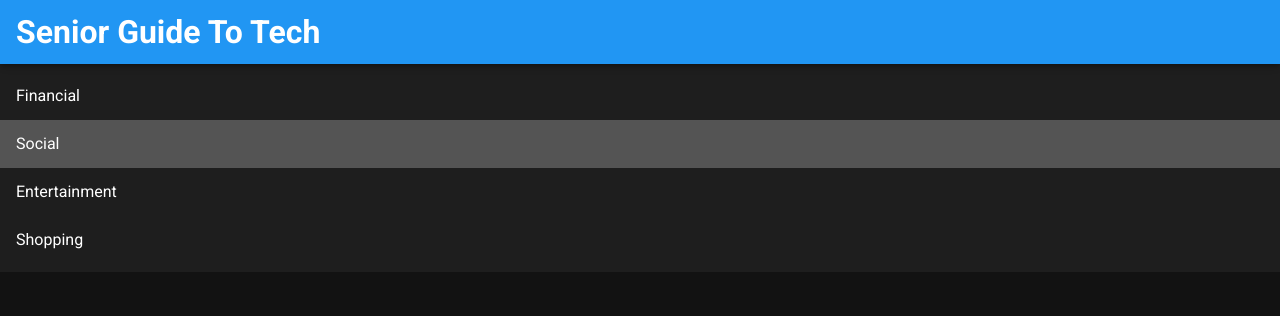
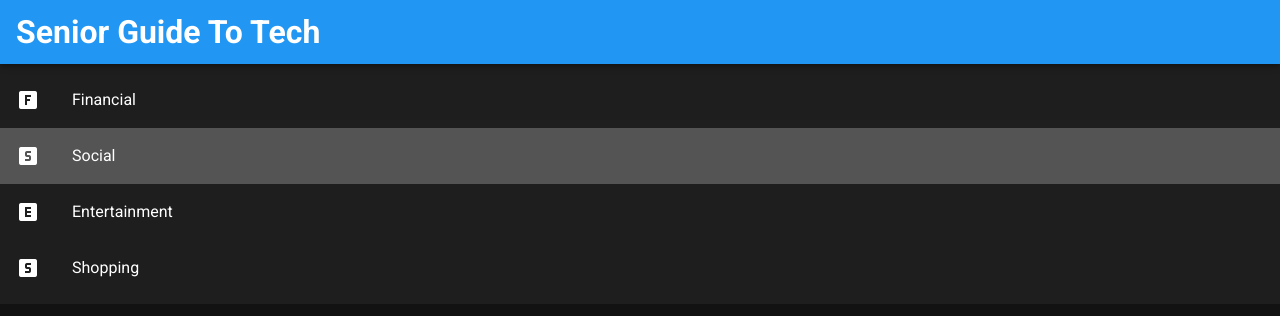
Before and after one commit to Dante12129/SeniorGuideToTech, a Vue app: page / in a window 1280 px wide. Shown: the top 316 px of the page. Built offline with nearby package versions, Linux system fonts and the light colour scheme.

Commit message:
Add Icons To List

```diff
--- a/src/components/Main.vue
+++ b/src/components/Main.vue
@@ -2,6 +2,9 @@
 <v-list>
   <v-list-item-group v-model="selected">
     <v-list-item v-for="(cat, index) in categories" :key="index">
+      <v-list-item-icon>
+        <v-icon>mdi-alpha-{{ cat.charAt(0).toLowerCase() }}-box</v-icon>
+      </v-list-item-icon>
       <v-list-item-content>
         <v-list-item-title v-text="cat"></v-list-item-title>
       </v-list-item-content>
@@ -18,7 +21,7 @@ export default {
       selected: 1,
       categories: ['Financial', 'Social', 'Entertainment', 'Shopping']
     }
-  }
+  },
 }
 </script>
 
```
